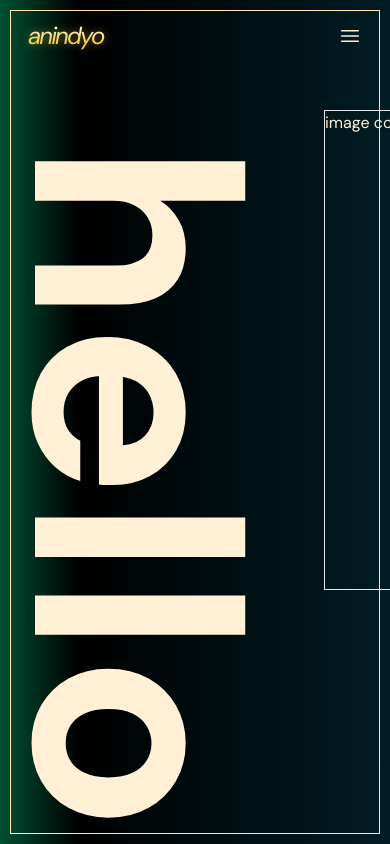
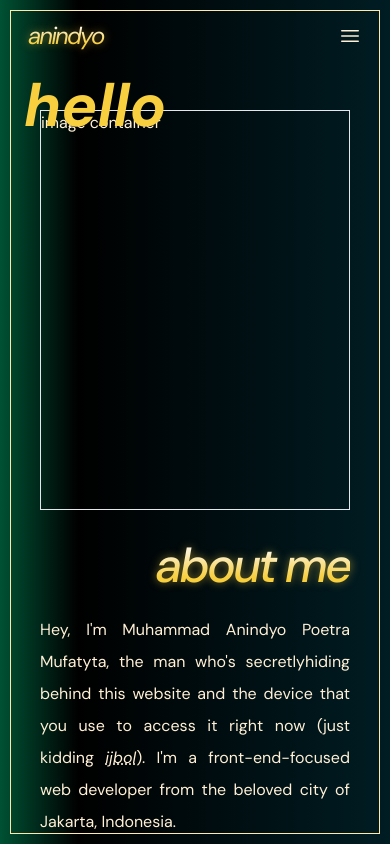
Before and after one commit to anindyoo/portfolio, a React (Create React App) app: page /about in a window 390 px wide. Shown: the top 844 px of the page. Built offline with nearby package versions, Linux system fonts and the light colour scheme.

Commit message:
style: add stylings for mobile screens.

```diff
--- a/src/pages/About/About.jsx
+++ b/src/pages/About/About.jsx
@@ -13,41 +13,54 @@ const About = () => {
   return (
     <div className="
     ABOUT-PAGE
+    relative
     flex flex-row justify-between gap-11
     min-h-screen
-    py-[5.625rem]
+    px-5 lg:px-0 py-[5.625rem]
     text-[100%]"
     >
       <div className="
       ABOUT-HELLO
+      absolute top-14 md:top-auto md:left-[18rem] lg:static
       w-[16.25rem]
-      pr-8"
+      pr-8 -ml-4 md:ml-0"
       >
         <p className="
-        rotate-90
+        md:rotate-90
         bg-red-500m
-        text-[18.25rem]/[1em] font-bold
+        italic md:not-italic text-6xl md:text-[10rem] lg:text-[18.25rem]/[1em] font-bold text-sunglow
         cursor-vertical-text"
         >
           hello
         </p>
       </div>
       <div className="
+      IMG-AND-ARTICLE-CONTAINER
+      flex flex-col xl:flex-row justify-between gap-y-8 gap-x-11
+      w-full"
+      >
+        <div className="
         ABOUT-IMAGE
         w-full max-w-[22.5rem]"
         >
-        <div className="w-[22.5rem] h-[30rem] border">image container</div>
+          <div className="w-full h-[25rem] xs:h-[30rem] border">image container</div>
         </div>
         <article className="
         ABOUT-MAIN
         w-full"
         >
-        <h1 className="text-5xl italic tracking-[-0.06em] font-medium">about me</h1>
+          <h1 className="
+          HEADLINE-TEXT
+          text-5xl italic tracking-[-0.06em] font-medium
+          text-right lg:text-left"
+          >
+            about me
+          </h1>
           <section className="
           ABOUT-CONTENT
           flex flex-col gap-5
-        leading-relaxed
-        mt-10"
+          text-justify leading-loose
+          lg:pr-10 mt-6"
           >
             <p>
               Hey, I&#39;m Muhammad Anindyo Poetra Mufatyta, the man who&#39;s secretlyhiding behind
@@ -72,8 +85,8 @@ const About = () => {
             <p>
               Creating a website user interface has been my dream since I was still in Junior
               High School. My curiosity in web development sparked a little when I was taught
-            about &#39;web&#39; creation using Blogger in a computer lesson in 2014. I painted that
-            moment as a startling epiphany of who I have partially become today. My delight
+              about &#39;web&#39; creation using Blogger in a computer lesson in 2014. I painted
+              that moment as a startling epiphany of who I have partially become today. My delight
               towards web development reawakened in the late era (mid-2019) of Senior High School
               when a group of students visited my school to promote their universities. One of the
               student groups exhibited a Computer Science major, in which they demonstrated how a
@@ -92,6 +105,7 @@ const About = () => {
           </section>
         </article>
       </div>
+    </div>
   );
 };
 
```
Lines whose indentation alone changed are shown as unchanged.
